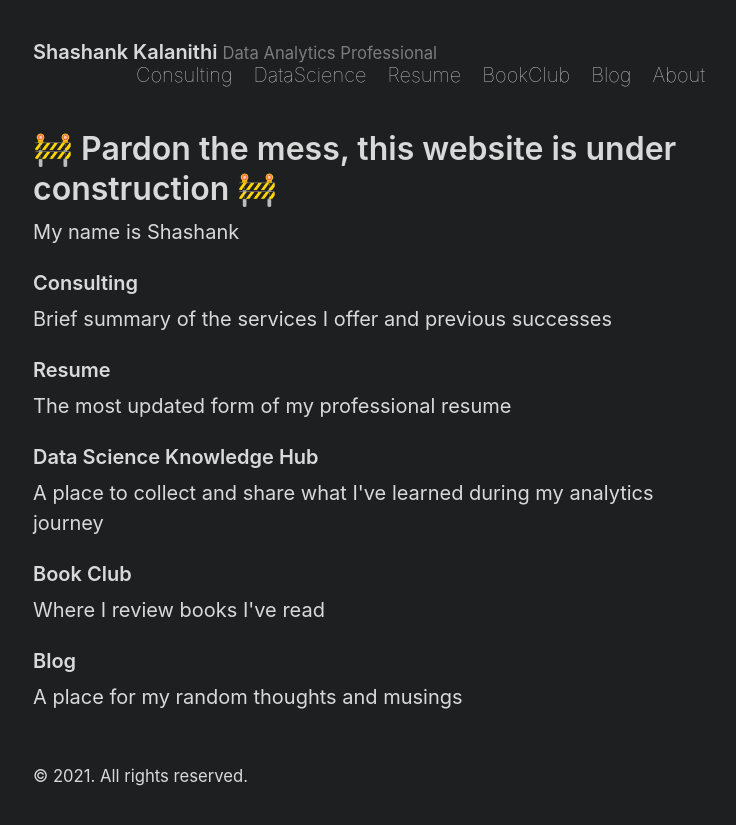
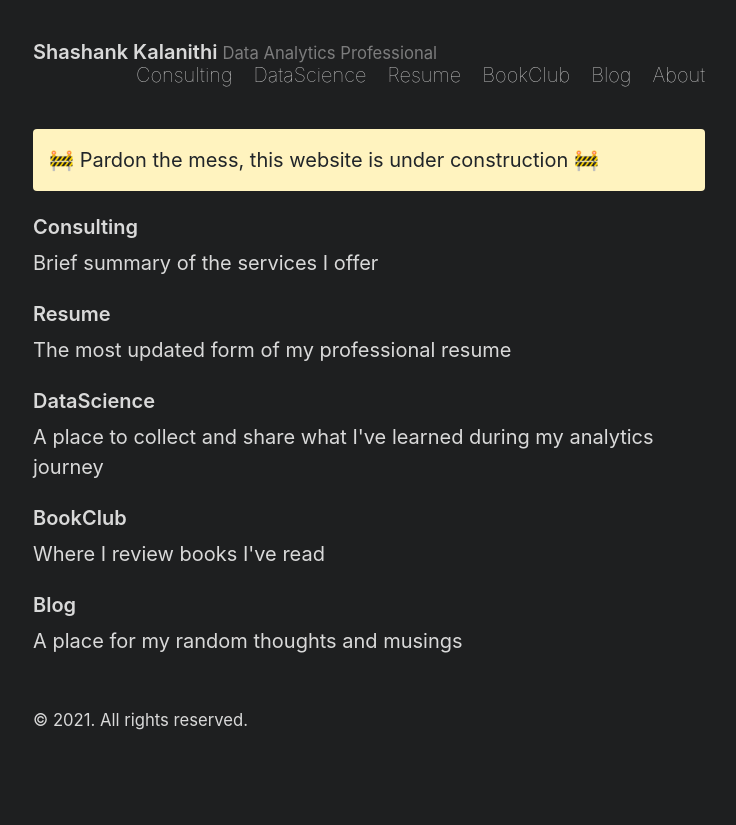
Before and after one commit to kshashank03/kshashank03.github.io, a Jekyll site: the page built from index.html, in a window 1280 px wide. Shown: the top 825 px of the page, without its empty margins (271-1007 px from the left). Built offline with Jekyll 4.4.1, drawn with Linux system fonts in a browser that asks for light colours; the list of posts is cut into pages by our own code.

```diff
--- a/index.html
+++ b/index.html
@@ -4,15 +4,16 @@ title: Home
 ---
 
 <div>
-  <h1>🚧 Pardon the mess, this website is under construction 🚧</h1>
-  <p>My name is Shashank</p>
+  <p class="message">
+    🚧 Pardon the mess, this website is under construction 🚧
+  </p>
   <h3>Consulting</h3>
-  <p>Brief summary of the services I offer and previous successes</p>
+  <p>Brief summary of the services I offer</p>
   <h3>Resume</h3>
   <p>The most updated form of my professional resume</p>
-  <h3>Data Science Knowledge Hub</h3>
+  <h3>DataScience</h3>
   <p>A place to collect and share what I've learned during my analytics journey</p>
-  <h3>Book Club</h3>
+  <h3>BookClub</h3>
   <p>Where I review books I've read</p>
   <h3>Blog</h3>
   <p>A place for my random thoughts and musings</p>
```
Also changed, not shown: assets/apple-touch-icon-precomposed.png, assets/favicon.ico, 2 other files.
